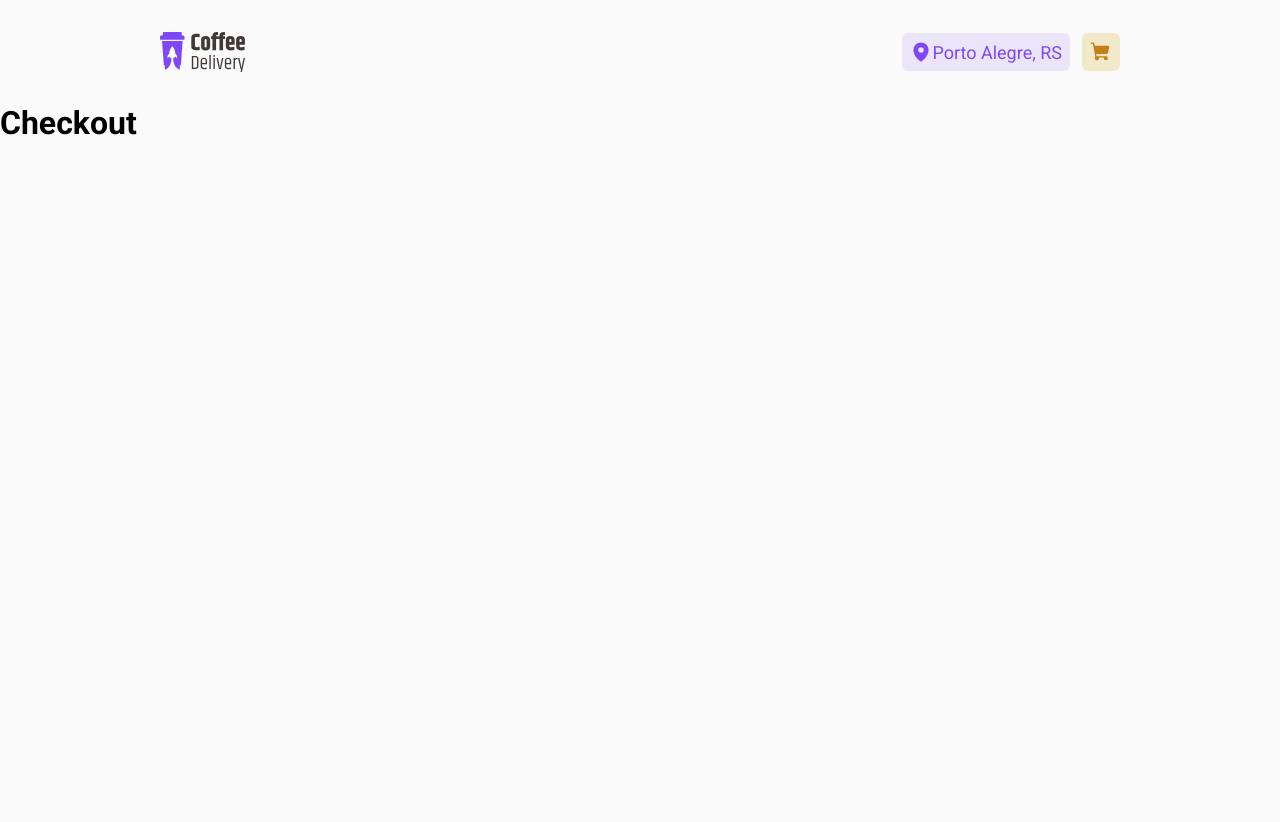
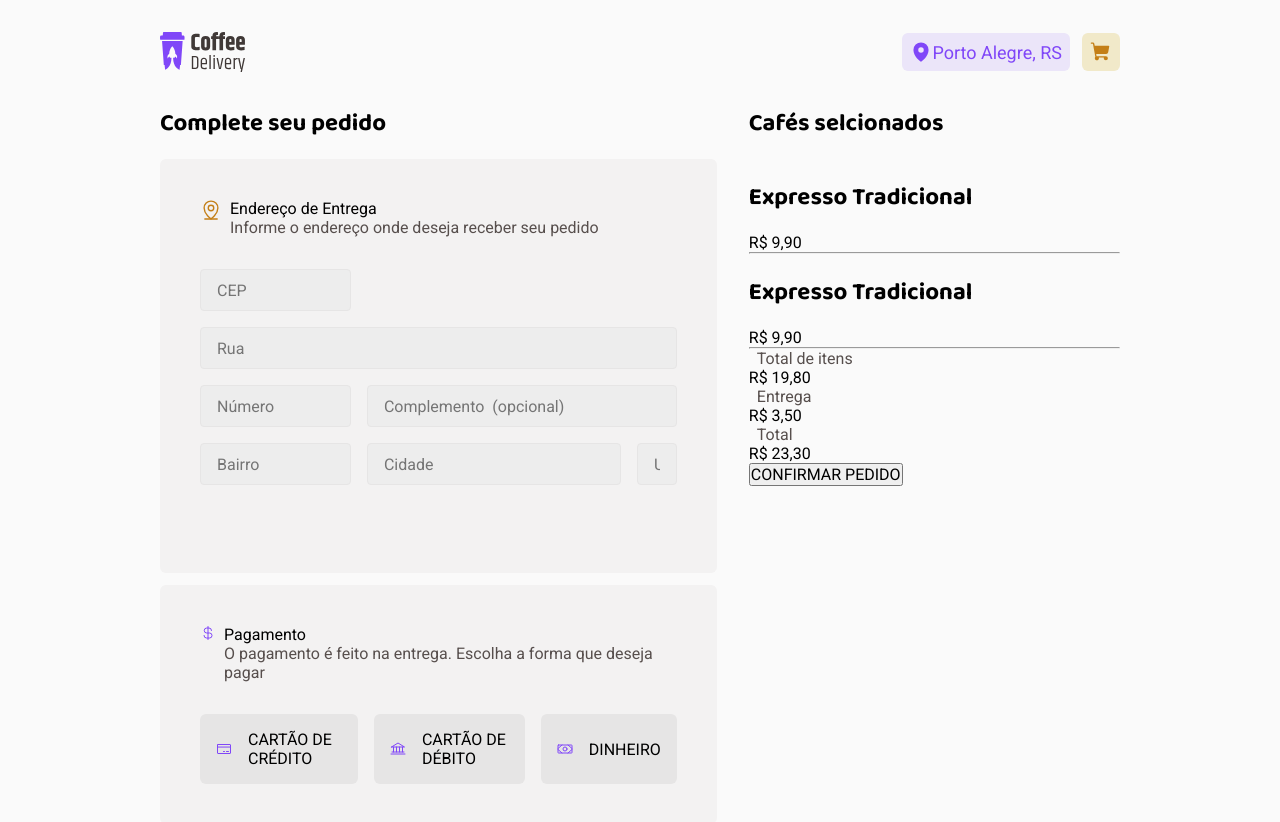
Before and after one commit to Adenilson-Oliveira/coffe-delivery, a React (Vite) app: page /checkout in a window 1280 px wide. Before the commit the page ends 800 px from the top, so only its background shows below. Built offline with nearby package versions, Linux system fonts and the light colour scheme.

Commit message:
interface checkout 50% done

```diff
--- a/src/pages/checkout/index.tsx
+++ b/src/pages/checkout/index.tsx
@@ -1,8 +1,133 @@
+import { CheckoutContainer } from './styles'
+import {
+  Bank,
+  CreditCard,
+  CurrencyDollar,
+  MapPinLine,
+  Money,
+} from 'phosphor-react'
+
 export function Checkout() {
   document.title = 'Coffe Delivery - Checkout'
   return (
-    <div>
-      <h1>Checkout</h1>
-    </div>
+    <CheckoutContainer>
+      <form>
+        <div>
+          <h1>Complete seu pedido</h1>
+          <div className="input-address">
+            <header>
+              <span className="MapPinLine">
+                <MapPinLine />
+              </span>
+              <div>
+                <h2>Endereço de Entrega</h2>
+                <p>Informe o endereço onde deseja receber seu pedido</p>
+              </div>
+            </header>
+
+            <div className="inputs">
+              <input type="text" className="cep input" placeholder="CEP" />
+              <input type="text" className="rua input" placeholder="Rua" />
+
+              <input type="number" className="num input" placeholder="Número" />
+              <input
+                type="text"
+                className="comp input"
+                placeholder="Complemento  (opcional)"
+              />
+
+              <input
+                type="text"
+                className="bairro input"
+                placeholder="Bairro"
+              />
+              <input
+                type="text"
+                className="cidade input"
+                placeholder="Cidade"
+              />
+              <input type="text" className="uf input" placeholder="UF" />
+            </div>
+          </div>
+          <div className="payment">
+            <header>
+              <span className="icon">
+                <CurrencyDollar />
+              </span>
+              <div>
+                <h2>Pagamento</h2>
+                <p>
+                  O pagamento é feito na entrega. Escolha a forma que deseja
+                  pagar
+                </p>
+              </div>
+            </header>
+
+            <div className="payment-method">
+              <div>
+                <span className="icon">
+                  <CreditCard />
+                </span>
+                CARTÃO DE CRÉDITO
+              </div>
+              <div>
+                <span className="icon">
+                  <Bank />
+                </span>
+                CARTÃO DE DÉBITO
+              </div>
+              <div>
+                <span className="icon">
+                  <Money />
+                </span>
+                DINHEIRO
+              </div>
+            </div>
+          </div>
+        </div>
+
+        <div>
+          <h1>Cafés selcionados</h1>
+          <div className="confirm-order">
+            <div>
+              <img src="" alt="" />
+              <div>
+                <h1>Expresso Tradicional </h1>
+              </div>
+              <span>R$ 9,90</span>
+              <hr />
+            </div>
+
+            <div>
+              <img src="" alt="" />
+              <div>
+                <h1>Expresso Tradicional </h1>
+              </div>
+              <span>R$ 9,90</span>
+              <hr />
+            </div>
+
+            <div className="result">
+              <ul>
+                <li>
+                  <p>Total de itens</p>
+                  <span>R$ 19,80</span>
+                </li>
+                <li>
+                  <p>Entrega</p>
+                  <span>R$ 3,50</span>
+                </li>
+                <li>
+                  <p>Total</p>
+                  <span>R$ 23,30</span>
+                </li>
+              </ul>
+            </div>
+
+            <button>CONFIRMAR PEDIDO</button>
+          </div>
+        </div>
+      </form>
+    </CheckoutContainer>
   )
 }
--- a/src/pages/checkout/styles.tsx
+++ b/src/pages/checkout/styles.tsx
@@ -0,0 +1,133 @@
+import styled from 'styled-components'
+
+export const CheckoutContainer = styled.div`
+  margin: 0 10rem;
+  h1 {
+    margin-bottom: 1rem;
+    font-size: 1.5rem;
+    font-family: 'baloo 2', sans-serif;
+  }
+
+  header {
+    display: flex;
+    align-items: flex-start;
+  }
+
+  h2 {
+    margin-left: 0.5rem;
+    font-size: 1rem;
+    font-weight: 400;
+  }
+
+  p {
+    margin-left: 0.5rem;
+    color: ${(props) => props.theme['base-text']};
+  }
+  .MapPinLine {
+    color: ${(props) => props.theme['yellow-dark']};
+    font-size: 22px;
+  }
+
+  form {
+    display: grid;
+    grid-template-columns: 1.2fr 0.8fr;
+    gap: 2rem;
+  }
+
+  .input-address {
+    padding: 2.5rem;
+    background-color: ${(props) => props.theme['base-card']};
+    border-radius: 6px;
+  }
+
+  .inputs {
+    margin: 2rem 0;
+  }
+
+  .input {
+    margin-bottom: 1rem;
+    height: 42px;
+    background-color: ${(props) => props.theme['base-input']};
+    border: none;
+    border: 1px solid ${(props) => props.theme['base-button']};
+    padding: 1rem;
+    color: ${(props) => props.theme['base-label']};
+    outline: none;
+    border-radius: 4px;
+    transition: 0.1ms;
+
+    &:focus {
+      border: 2px solid ${(props) => props.theme['yellow-dark']};
+      border-radius: 4px;
+    }
+  }
+
+  .cep {
+    width: calc(33.33% - (1rem / 2));
+    margin-right: 66.67%;
+  }
+
+  .rua {
+    width: 100%;
+  }
+
+  .num {
+    width: calc(33.33% - (1rem / 2));
+    margin-right: 1rem;
+  }
+
+  .comp {
+    width: calc(66.67% - (1rem / 2));
+  }
+
+  .bairro {
+    width: calc(33.33% - (1rem / 2));
+    margin-right: 1rem;
+  }
+
+  .cidade {
+    width: calc(56.67% - 1rem);
+    margin-right: 1rem;
+  }
+
+  .uf {
+    width: calc(10% - (1rem / 2));
+  }
+
+  .payment {
+    padding: 2.5rem;
+    background-color: ${(props) => props.theme['base-card']};
+    margin-top: 12px;
+    border-radius: 6px;
+
+    .icon {
+      color: ${(props) => props.theme.purple};
+    }
+  }
+
+  .payment-method {
+    display: flex;
+    gap: 1rem;
+    margin-top: 2rem;
+
+    div {
+      /* border: 1px solid ${(props) => props.theme['purple-dark']}; */
+      padding: 1rem;
+      border-radius: 6px;
+      display: flex;
+      align-items: center;
+      cursor: pointer;
+      background-color: ${(props) => props.theme['base-button']};
+
+      &:hover {
+        background-color: ${(props) => props.theme['base-hover']};
+      }
+    }
+
+    .icon {
+      display: flex;
+      align-items: center;
+      margin-right: 1rem;
+    }
+  }
+`
--- a/src/pages/home/components/card/index.tsx
+++ b/src/pages/home/components/card/index.tsx
@@ -16,15 +16,20 @@ export function Card() {
 
       <p>O tradicional café feito com água quente e grãos moídos</p>
 
-      <form>
+      <div className="input-qtd">
         <label htmlFor="">
           R$ <span>9,90</span>
         </label>
-        <input type="number" placeholder="Qtd" />
+        <div className="qtd">
+          <span className="minus">-</span>
+          <span className="num">0</span>
+          <span className="plus">+</span>
+        </div>
+
         <button type="submit">
           <ShoppingCart weight="fill" />
         </button>
-      </form>
+      </div>
     </CardContainer>
   )
 }
--- a/src/pages/home/components/card/styles.ts
+++ b/src/pages/home/components/card/styles.ts
@@ -40,7 +40,7 @@ export const CardContainer = styled.div`
     background-color: ${(props) => props.theme['yellow-light']};
   }
 
-  form {
+  .input-qtd {
     padding: 0 1rem;
     display: flex;
     gap: 1rem;
@@ -49,30 +49,51 @@ export const CardContainer = styled.div`
     height: 38px;
     margin-bottom: 1rem;
 
+    /* padding: 0 1rem; */
+
     span {
       font-size: 38px;
       font-weight: bold;
       font-family: 'Baloo 2', sans-serif;
       margin: 0;
       padding: 0;
+      color: ${(props) => props.theme['base-title']};
     }
-    input {
-      width: 15%;
+    .qtd {
       flex: 1;
       background-color: ${(props) => props.theme['base-button']};
       border-radius: 6px;
       height: 38px;
-      outline: none;
-      border: 0;
+      font-size: 25px;
+      gap: 0.5rem;
+      padding: 0 1rem;
+
+      overflow: hidden;
+
+      display: flex;
+      align-items: center;
+      justify-content: space-evenly;
+
+      font-weight: normal;
+      color: ${(props) => props.theme['base-text']};
+    }
+
+    .num {
+      font-size: 30px;
+    }
+
+    .minus,
+    .plus {
+      cursor: pointer;
+      /* pointer-events: none; */
+      padding: 0;
+      margin: 0;
+      font-size: 25px;
+      color: #9747ff;
       transition: 0.1ms;
 
-      ::placeholder {
-        padding-left: 25%;
-      }
-      :hover,
-      :focus {
-        outline: none;
-        border: 2px solid ${(props) => props.theme['yellow-dark']};
+      &:hover {
+        color: ${(props) => props.theme['purple-dark']};
       }
     }
 
--- a/src/pages/home/styles.ts
+++ b/src/pages/home/styles.ts
@@ -62,7 +62,7 @@ export const HomeContainer = styled.main`
 
     justify-content: space-evenly;
     align-items: center;
-    row-gap: 2.5rem;
+    row-gap: 4rem;
     column-gap: 2rem;
 
     margin-top: 2rem;
--- a/src/styles/global.ts
+++ b/src/styles/global.ts
@@ -17,6 +17,7 @@ export const GlobalStyle = createGlobalStyle`
     font-family: 'Roboto', sans-serif;
     font-weight: 400;
     font-size: 1rem;
+
   }
 
   ul, a {
```
Also changed, not shown: src/components/counter/index.tsx (added), src/components/counter/styles.ts (added).
